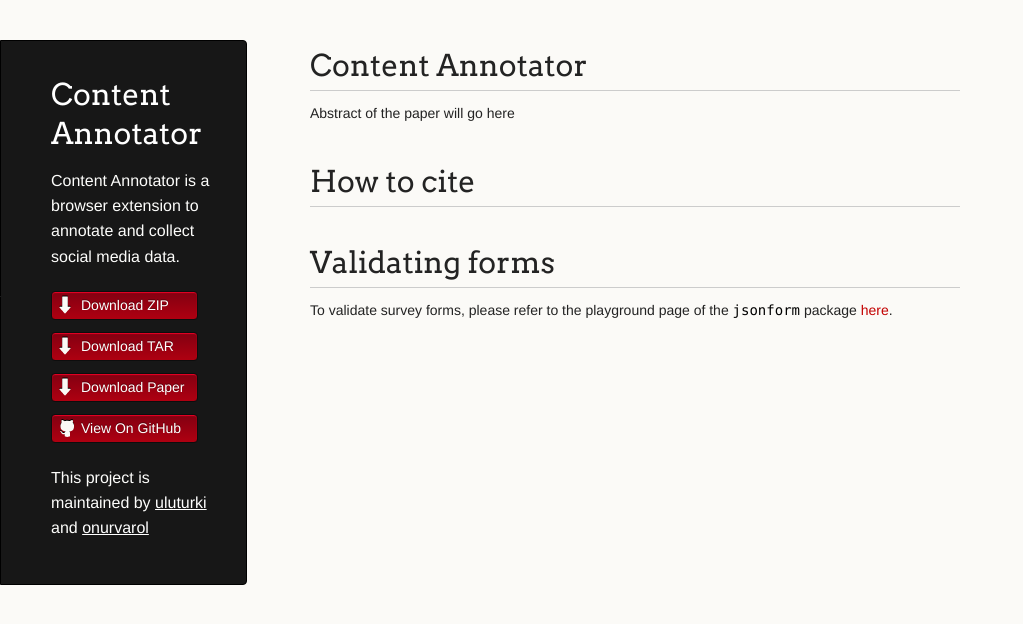
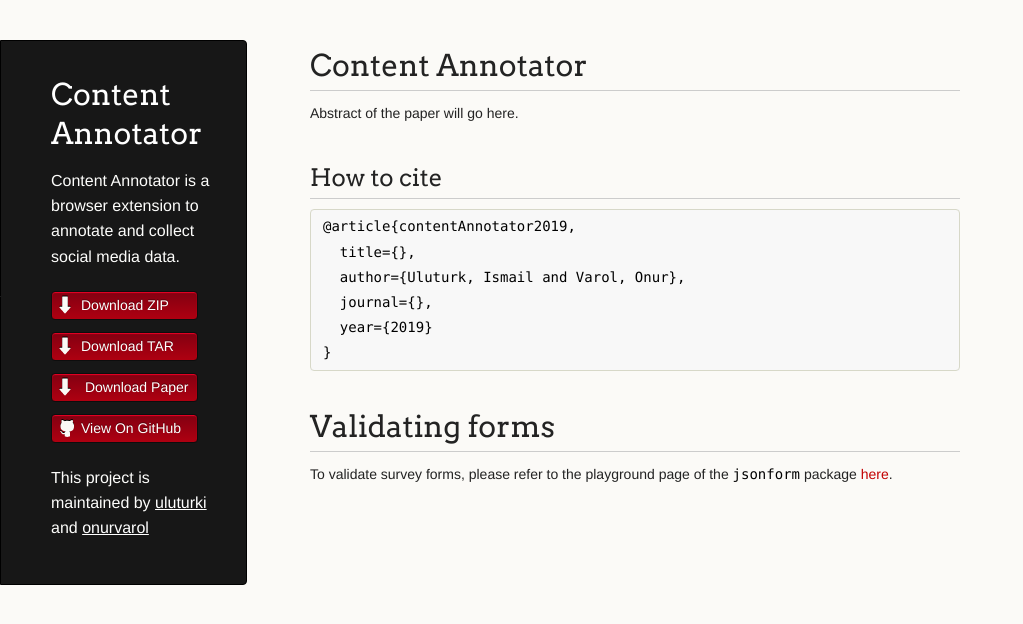
Before and after one commit to uluturki/social-annotate, a Jekyll site: the page built from docs/index.md, in a window 1280 px wide. Shown: the top 624 px of the page, without its empty margins (0-1023 px from the left). Built offline with Jekyll 4.4.1, drawn with Linux system fonts in a browser that asks for light colours; nearby versions of some CDN libraries; our own code applies the rules of GitHub Pages for plain Markdown files.

Commit message:
template documentation poage

````diff
--- a/docs/_layouts/default.html
+++ b/docs/_layouts/default.html
@@ -7,6 +7,7 @@
 {% seo %}
     <link rel="stylesheet" href="{{ '/assets/css/style.css?v=' | append: site.github.build_revision | relative_url }}">
     <script src="{{ '/assets/js/scale.fix.js' | relative_url }}"></script>
+    <link href="//maxcdn.bootstrapcdn.com/font-awesome/4.2.0/css/font-awesome.min.css" rel="stylesheet">
     <meta name="viewport" content="width=device-width, initial-scale=1, user-scalable=no">
     <!--[if lt IE 9]>
     <script src="//html5shiv.googlecode.com/svn/trunk/html5.js"></script>
--- a/docs/index.md
+++ b/docs/index.md
@@ -4,9 +4,18 @@
 
 # Content Annotator
 
-Abstract of the paper will go here
+Abstract of the paper will go here.
 
-# How to cite
+## How to cite
+
+```
+@article{contentAnnotator2019,
+  title={},
+  author={Uluturk, Ismail and Varol, Onur},
+  journal={},
+  year={2019}
+}
+```
 
 # Validating forms
 
````
